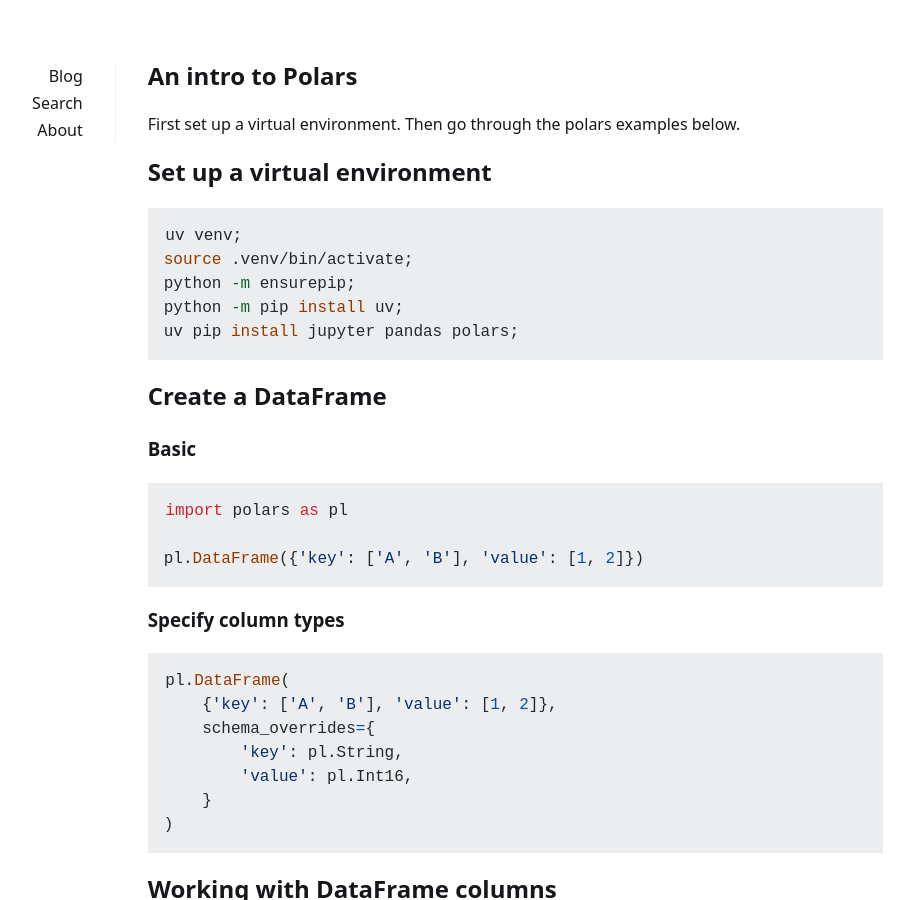
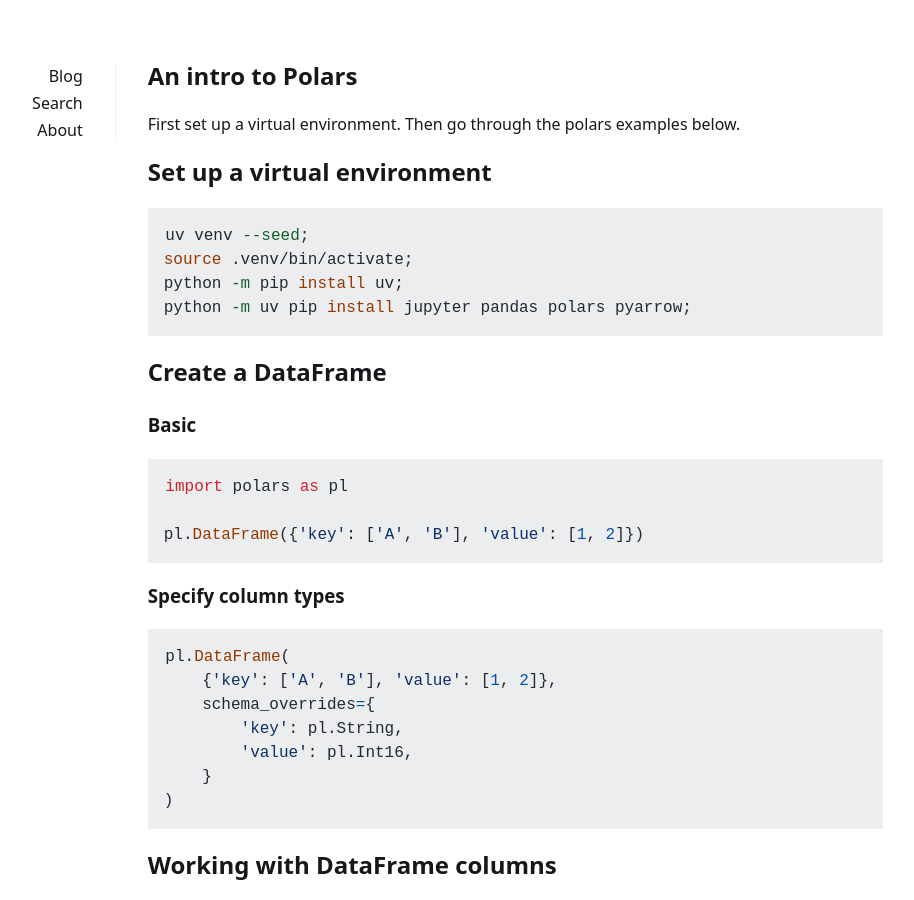
Before and after one commit to ovidiuparvu/ovidiuparvu.github.io, a Jekyll site: the page built from _posts/2025-03-29-an-intro-to-polars.md, in a window 1280 px wide and 900 px high. Shown: the whole window, without its empty margins (205-1119 px from the left). Built offline with Jekyll 4.4.1, drawn with Linux system fonts in a browser that asks for light colours.

Commit message:
Update virtual environment setup instructions for Polars tutorial

````diff
--- a/_posts/2025-03-29-an-intro-to-polars.md
+++ b/_posts/2025-03-29-an-intro-to-polars.md
@@ -10,11 +10,10 @@ First set up a virtual environment. Then go through the polars examples below.
 ## Set up a virtual environment
 
 ```bash
-uv venv;
+uv venv --seed;
 source .venv/bin/activate;
-python -m ensurepip;
 python -m pip install uv;
-uv pip install jupyter pandas polars;
+python -m uv pip install jupyter pandas polars pyarrow;
 ```
 
 ## Create a DataFrame
````
